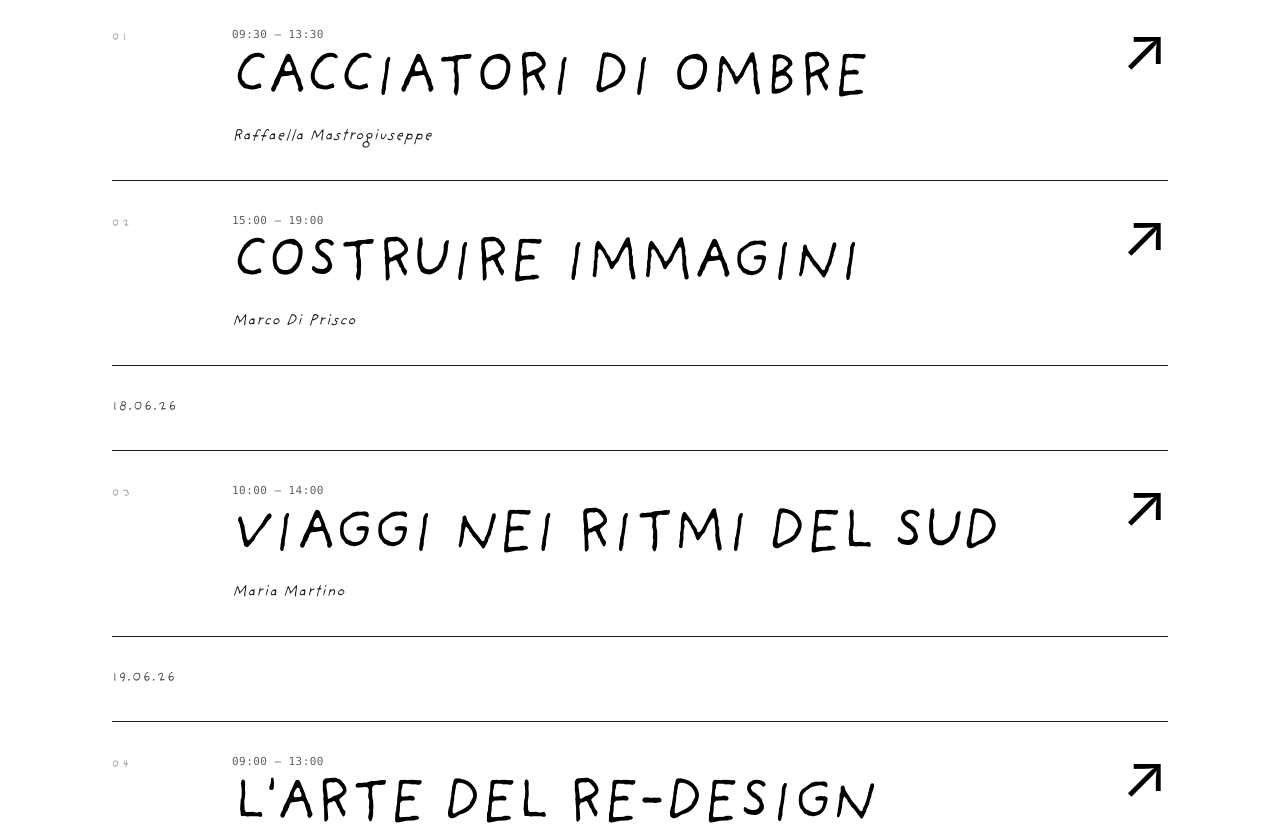
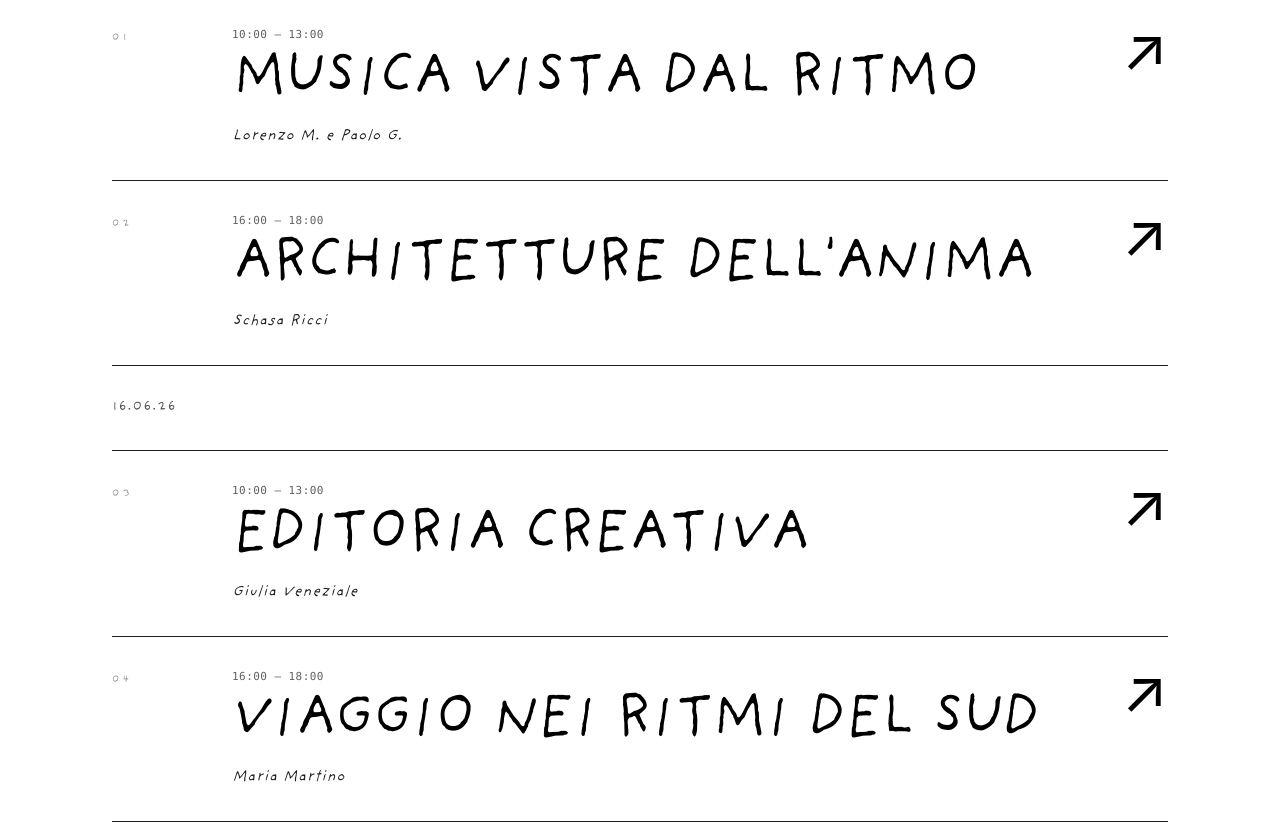
Before and after one commit to carofra/statte-site, a Next.js app: page / in a window 1280 px wide. Shown: the part 5920-6745 px from the top of the page. Built offline with nearby package versions, Linux system fonts and the light colour scheme.

Commit message:
aggiunto programma con date e orari

```diff
--- a/components/LabsSection.tsx
+++ b/components/LabsSection.tsx
@@ -1,28 +1,36 @@
 import Link from "next/link";
 import LabProgramFrame, { labProgramDisplayClass } from "@/components/lab/LabProgramFrame";
-import { labs } from "@/data/labs.js";
+import { labScheduleSorted, labs } from "@/data/labs.js";
 import { sectionEyebrowHeadingClass } from "@/lib/sectionEyebrow";
 
-const sortedLabs = [...labs].sort((a, b) => a.dateSort.localeCompare(b.dateSort));
+const workshopBySlug = Object.fromEntries(labs.map((l) => [l.slug, l]));
 
 const LAB_INTRO =
   "La ricerca non resta chiusa negli studi, ma si apre alla comunità. Una serie di workshop per sperimentare tecniche, visioni e materia viva, guidati dai curatori della residenza.";
 
-type LabRow = { kind: "lab"; key: string; lab: (typeof sortedLabs)[number]; index: number };
+type ScheduleRow = (typeof labScheduleSorted)[number];
+
 type DateRow = { kind: "date"; key: string; label: string };
-type ListRow = DateRow | LabRow;
+type SessionRow = { kind: "session"; key: string; schedule: ScheduleRow; index: number };
+type ListRow = DateRow | SessionRow;
 
 function buildLabListRows(): ListRow[] {
   const rows: ListRow[] = [];
-  sortedLabs.forEach((lab, index) => {
-    const prev = index > 0 ? sortedLabs[index - 1] : null;
-    if (!prev || prev.dateDisplay !== lab.dateDisplay) {
-      rows.push({ kind: "date", key: `date-${lab.dateDisplay}`, label: lab.dateDisplay });
+  let prevDate: string | null = null;
+  let sessionIndex = 0;
+  labScheduleSorted.forEach((schedule) => {
+    if (schedule.dateDisplay !== prevDate) {
+      rows.push({ kind: "date", key: `date-${schedule.dateDisplay}`, label: schedule.dateDisplay });
+      prevDate = schedule.dateDisplay;
     }
-    rows.push({ kind: "lab", key: lab.id, lab, index });
+    rows.push({ kind: "session", key: schedule.id, schedule, index: sessionIndex });
+    sessionIndex += 1;
   });
   return rows;
 }
+
+const rowGridClass =
+  "group grid w-full grid-cols-[minmax(2.25rem,2.75rem)_minmax(0,1fr)_minmax(1.75rem,2.5rem)] items-start gap-x-3 py-6 text-left text-[#1d1d1b] outline-none focus-visible:ring-2 focus-visible:ring-[#1d1d1b] focus-visible:ring-offset-4 focus-visible:ring-offset-background sm:gap-x-4 md:grid-cols-[minmax(3.5rem,5rem)_minmax(0,1fr)_minmax(2.5rem,4rem)] md:gap-x-8 md:py-8 lg:gap-x-10";
 
 export default function LabsSection() {
   const listRows = buildLabListRows();
@@ -55,27 +63,41 @@ export default function LabsSection() {
                   </div>
                 </li>
               ) : (
-                <li key={row.key} className="m-0 list-none border-b border-[#1d1d1b] p-0">
-                  <Link
-                    href={`/lab/${row.lab.slug}`}
-                    className="group grid w-full grid-cols-[minmax(2.25rem,2.75rem)_minmax(0,1fr)_minmax(1.75rem,2.5rem)] items-start gap-x-3 py-6 text-left text-[#1d1d1b] outline-none focus-visible:ring-2 focus-visible:ring-[#1d1d1b] focus-visible:ring-offset-4 focus-visible:ring-offset-background sm:gap-x-4 md:grid-cols-[minmax(3.5rem,5rem)_minmax(0,1fr)_minmax(2.5rem,4rem)] md:gap-x-8 md:py-8 lg:gap-x-10"
-                  >
+                <SessionListItem key={row.key} row={row} />
+              ),
+            )}
+          </ul>
+        </LabProgramFrame>
+      </div>
+    </section>
+  );
+}
+
+function SessionListItem({ row }: { row: SessionRow }) {
+  const s = row.schedule;
+  const workshop = s.slug ? workshopBySlug[s.slug] : undefined;
+  const title = workshop?.title ?? s.displayTitle ?? "";
+  const curator = workshop?.curator ?? s.displayCurator ?? "";
+  const labHref = s.slug ? `/lab/${s.slug}` : "#";
+
+  const inner = (
+    <>
       <span className="select-none pt-0.5 text-[9px] font-medium uppercase leading-snug tracking-[0.32em] text-[#1d1d1b]/50 sm:text-[10px] md:pt-1 md:text-[11px]">
         {String(row.index + 1).padStart(2, "0")}
       </span>
 
       <div className="min-w-0">
         <p className="mb-1.5 font-mono text-[10px] font-normal tabular-nums tracking-[0.04em] text-[#1d1d1b]/70 md:mb-2 md:text-[11px]">
-                        {row.lab.timeRange}
+          {s.timeRange}
         </p>
-                      <h3
-                        className={`${labProgramDisplayClass} text-4xl leading-none text-[#1d1d1b] [text-wrap:balance] md:text-6xl`}
-                      >
-                        {row.lab.title}
+        <h3 className={`${labProgramDisplayClass} text-4xl leading-none text-[#1d1d1b] [text-wrap:balance] md:text-6xl`}>
+          {title}
         </h3>
+        {curator ? (
           <p className="mt-3 max-w-3xl text-sm italic leading-snug tracking-[0.01em] text-[#1d1d1b] md:mt-3.5 md:text-base">
-                        {row.lab.curator}
+            {curator}
           </p>
+        ) : null}
       </div>
 
       <span
@@ -84,13 +106,20 @@ export default function LabsSection() {
       >
         ↗
       </span>
+    </>
+  );
+
+  return (
+    <li className="m-0 list-none border-b border-[#1d1d1b] p-0">
+      {s.externalHref ? (
+        <a href={s.externalHref} className={rowGridClass}>
+          {inner}
+        </a>
+      ) : (
+        <Link href={labHref} className={rowGridClass}>
+          {inner}
         </Link>
+      )}
     </li>
-              ),
-            )}
-          </ul>
-        </LabProgramFrame>
-      </div>
-    </section>
   );
 }
--- a/components/TalkSection.tsx
+++ b/components/TalkSection.tsx
@@ -25,7 +25,7 @@ export default function TalkSection() {
                 SABATO 20 GIUGNO
               </p>
               <p className="mt-3 text-sm font-normal tabular-nums tracking-wide text-[#1d1d1b]/55 md:text-base">
-                ORE 18:30
+                ORE 17:00
               </p>
             </div>
 
--- a/data/labs.js
+++ b/data/labs.js
@@ -1,28 +1,57 @@
 /**
- * Elenco laboratori Stattð (dati statici).
- * Date e orari sono **segnaposto** finché il programma non è definitivo.
- * @type {Array<{
- *   id: string;
- *   slug: string;
- *   title: string;
- *   curator: string;
- *   description: string;
- *   dateDisplay: string;
- *   timeRange: string;
- *   dateSort: string;
- * }>}
+ * Laboratori: definizioni uniche (pagine /lab/[slug]) + calendario flat (home).
+ * @typedef {{ id: string; slug: string; title: string; curator: string; description: string }} Workshop
  */
+
+/** Pagine laboratorio (slug univoci). */
 export const labs = [
+  {
+    id: "la-visione-della-musica",
+    slug: "la-visione-della-musica",
+    title: "MUSICA VISTA DAL RITMO",
+    curator: "Lorenzo M. e Paolo G.",
+    description:
+      "Un laboratorio tra ascolto e pratica: esplorare il ritmo, la visione sonora e la musica come spazio di ricerca condivisa.",
+  },
+  {
+    id: "architetture-dell-anima",
+    slug: "architetture-dell-anima",
+    title: "ARCHITETTURE DELL'ANIMA",
+    curator: "Schasa Ricci",
+    description:
+      "Percorsi tra corpo, spazio interiore e forma: costruire architetture simboliche attraverso pratiche guidate.",
+  },
+  {
+    id: "editoria-creativa",
+    slug: "editoria-creativa",
+    title: "EDITORIA CREATIVA",
+    curator: "Giulia Veneziale",
+    description:
+      "Sperimentare linguaggi editoriali, pieghe del libro e narrazioni visive tra carta, immagine e comunità.",
+  },
+  {
+    id: "viaggi-nei-ritmi-del-sud",
+    slug: "viaggi-nei-ritmi-del-sud",
+    title: "VIAGGIO NEI RITMI DEL SUD",
+    curator: "Maria Martino",
+    description:
+      "Un viaggio sonoro nel Sud tra memorie, corpi e territori: ascolto, gesto e ritmo come pratiche di ricerca.",
+  },
   {
     id: "cacciatori-di-ombre",
     slug: "cacciatori-di-ombre",
     title: "CACCIATORI DI OMBRE",
     curator: "Raffaella Mastrogiuseppe",
     description:
-      "Testo segnaposto: descrizione del laboratorio in arrivo. Qui andranno obiettivi, modalità e note per i partecipanti.",
-    dateDisplay: "16.06.26",
-    timeRange: "09:30 – 13:30",
-    dateSort: "2026-06-16",
+      "Tra luce e assenza: esercizi su immagine, traccia e ombra come linguaggio artistico e collettivo.",
+  },
+  {
+    id: "l-arte-del-re-design",
+    slug: "l-arte-del-re-design",
+    title: "TAGLIA, CUCI E TRASFORMA / RE-DESIGN",
+    curator: "Giusi Cornacchione",
+    description:
+      "Risignificare materiali e indumenti: taglio, cucito e trasformazione come gesti di cura e rigenerazione.",
   },
   {
     id: "costruire-immagini",
@@ -30,54 +59,23 @@ export const labs = [
     title: "COSTRUIRE IMMAGINI",
     curator: "Marco Di Prisco",
     description:
-      "Testo segnaposto: descrizione del laboratorio in arrivo. Qui andranno obiettivi, modalità e note per i partecipanti.",
-    dateDisplay: "16.06.26",
-    timeRange: "15:00 – 19:00",
-    dateSort: "2026-06-16",
-  },
-  {
-    id: "viaggi-nei-ritmi-del-sud",
-    slug: "viaggi-nei-ritmi-del-sud",
-    title: "VIAGGI NEI RITMI DEL SUD",
-    curator: "Maria Martino",
-    description:
-      "Testo segnaposto: descrizione del laboratorio in arrivo. Qui andranno obiettivi, modalità e note per i partecipanti.",
-    dateDisplay: "18.06.26",
-    timeRange: "10:00 – 14:00",
-    dateSort: "2026-06-18",
-  },
-  {
-    id: "l-arte-del-re-design",
-    slug: "l-arte-del-re-design",
-    title: "L'ARTE DEL RE-DESIGN",
-    curator: "Giusi Cornacchione",
-    description:
-      "Testo segnaposto: descrizione del laboratorio in arrivo. Qui andranno obiettivi, modalità e note per i partecipanti.",
-    dateDisplay: "19.06.26",
-    timeRange: "09:00 – 13:00",
-    dateSort: "2026-06-19",
-  },
-  {
-    id: "la-visione-della-musica",
-    slug: "la-visione-della-musica",
-    title: "LA VISIONE DELLA MUSICA",
-    curator: "Lorenzo Mastrogiuseppe e Paolo Giarrusso",
-    description:
-      "Testo segnaposto: descrizione del laboratorio in arrivo. Qui andranno obiettivi, modalità e note per i partecipanti.",
-    dateDisplay: "21.06.26",
-    timeRange: "11:00 – 18:00",
-    dateSort: "2026-06-21",
+      "Costruire immagini tra sperimentazione e dialogo: tecniche, sguardi e narrazioni visive nel tempo della residenza.",
   },
   {
     id: "draw-drink",
     slug: "draw-drink",
-    title: "DRAW & DRINK",
-    curator: "Denny Vitulli",
+    title: "DRINK 'N' DROW",
+    curator: "Denny Vitulli e La stozza",
     description:
-      "Testo segnaposto: descrizione del laboratorio in arrivo. Qui andranno obiettivi, modalità e note per i partecipanti.",
-    dateDisplay: "22.06.26",
-    timeRange: "18:00 – 21:30",
-    dateSort: "2026-06-22",
+      "Un incontro leggero tra disegno, convivialità e ascolto: pratiche rapide e gioco creativo intorno al tavolo.",
+  },
+  {
+    id: "musichiamo",
+    slug: "musichiamo",
+    title: "MUSICHIAMO",
+    curator: "Giada Fiore e Davide Cistriani",
+    description:
+      "Fare musica insieme: improvvisazione, corpo e ascolto come strumenti di composizione collettiva.",
   },
   {
     id: "spazio-vivo",
@@ -85,22 +83,93 @@ export const labs = [
     title: "SPAZIO VIVO",
     curator: "Annarita Iammarone",
     description:
-      "Testo segnaposto: descrizione del laboratorio in arrivo. Qui andranno obiettivi, modalità e note per i partecipanti.",
-    dateDisplay: "24.06.26",
-    timeRange: "09:30 – 13:00",
-    dateSort: "2026-06-24",
+      "Occupare lo spazio con presenza e relazione: esercizi tra movimento, voce e dispositivi partecipativi.",
   },
   {
-    id: "oreficeria-creativa",
-    slug: "oreficeria-creativa",
-    title: "OREFICERIA CREATIVA",
-    curator: "Burgi Stellar",
+    id: "pittura-magica",
+    slug: "pittura-magica",
+    title: "PITTURA MAGICA",
+    curator: "Giada Iannetta",
     description:
-      "Testo segnaposto: descrizione del laboratorio in arrivo. Qui andranno obiettivi, modalità e note per i partecipanti.",
-    dateDisplay: "26.06.26",
-    timeRange: "10:00 – 16:00",
-    dateSort: "2026-06-26",
+      "Colore, materia e immaginazione: esplorare la pittura come rituale e incontro tra gesti e visioni.",
   },
 ];
 
+/**
+ * Occorrenze in ordine di programma (stessa data può ripetersi più voci).
+ * `slug` → pagina lab; `externalHref` → ancore home (talk / mostra).
+ */
+export const labSchedule = [
+  { id: "s-150610", slug: "la-visione-della-musica", dateSort: "2026-06-15", dateDisplay: "15.06.26", timeRange: "10:00 – 13:00" },
+  { id: "s-150616", slug: "architetture-dell-anima", dateSort: "2026-06-15", dateDisplay: "15.06.26", timeRange: "16:00 – 18:00" },
+  { id: "s-160610", slug: "editoria-creativa", dateSort: "2026-06-16", dateDisplay: "16.06.26", timeRange: "10:00 – 13:00" },
+  { id: "s-160616", slug: "viaggi-nei-ritmi-del-sud", dateSort: "2026-06-16", dateDisplay: "16.06.26", timeRange: "16:00 – 18:00" },
+  { id: "s-170610", slug: "la-visione-della-musica", dateSort: "2026-06-17", dateDisplay: "17.06.26", timeRange: "10:00 – 13:00" },
+  { id: "s-170614", slug: "viaggi-nei-ritmi-del-sud", dateSort: "2026-06-17", dateDisplay: "17.06.26", timeRange: "14:30 – 17:00" },
+  { id: "s-170617", slug: "cacciatori-di-ombre", dateSort: "2026-06-17", dateDisplay: "17.06.26", timeRange: "17:30 – 19:00" },
+  { id: "s-180609", slug: "architetture-dell-anima", dateSort: "2026-06-18", dateDisplay: "18.06.26", timeRange: "09:00 – 11:00" },
+  { id: "s-180611", slug: "cacciatori-di-ombre", dateSort: "2026-06-18", dateDisplay: "18.06.26", timeRange: "11:00 – 13:30" },
+  { id: "s-180616", slug: "editoria-creativa", dateSort: "2026-06-18", dateDisplay: "18.06.26", timeRange: "16:00 – 19:00" },
+  { id: "s-190610", slug: "l-arte-del-re-design", dateSort: "2026-06-19", dateDisplay: "19.06.26", timeRange: "10:00 – 13:00" },
+  { id: "s-190616", slug: "costruire-immagini", dateSort: "2026-06-19", dateDisplay: "19.06.26", timeRange: "16:00 – 18:00" },
+  { id: "s-200610", slug: "costruire-immagini", dateSort: "2026-06-20", dateDisplay: "20.06.26", timeRange: "10:00 – 13:00" },
+  {
+    id: "s-200617-talk",
+    externalHref: "/#talk",
+    dateSort: "2026-06-20",
+    dateDisplay: "20.06.26",
+    timeRange: "17:00",
+    displayTitle: "TALK",
+    displayCurator: "Arte e Molise",
+  },
+  {
+    id: "s-210617",
+    slug: "draw-drink",
+    dateSort: "2026-06-21",
+    dateDisplay: "21.06.26",
+    timeRange: "17:00 – 19:00",
+  },
+  { id: "s-220610", slug: "editoria-creativa", dateSort: "2026-06-22", dateDisplay: "22.06.26", timeRange: "10:00 – 13:00" },
+  { id: "s-220614", slug: "musichiamo", dateSort: "2026-06-22", dateDisplay: "22.06.26", timeRange: "14:00 – 16:30" },
+  { id: "s-220616", slug: "spazio-vivo", dateSort: "2026-06-22", dateDisplay: "22.06.26", timeRange: "16:30 – 18:00" },
+  { id: "s-230610", slug: "musichiamo", dateSort: "2026-06-23", dateDisplay: "23.06.26", timeRange: "10:00 – 13:00" },
+  { id: "s-230616a", slug: "la-visione-della-musica", dateSort: "2026-06-23", dateDisplay: "23.06.26", timeRange: "16:00 – 18:00" },
+  { id: "s-230616b", slug: "viaggi-nei-ritmi-del-sud", dateSort: "2026-06-23", dateDisplay: "23.06.26", timeRange: "16:00 – 19:00" },
+  { id: "s-240610", slug: "musichiamo", dateSort: "2026-06-24", dateDisplay: "24.06.26", timeRange: "10:00 – 13:00" },
+  { id: "s-240614", slug: "editoria-creativa", dateSort: "2026-06-24", dateDisplay: "24.06.26", timeRange: "14:00 – 17:00" },
+  { id: "s-240616", slug: "viaggi-nei-ritmi-del-sud", dateSort: "2026-06-24", dateDisplay: "24.06.26", timeRange: "16:00 – 19:00" },
+  { id: "s-250610", slug: "costruire-immagini", dateSort: "2026-06-25", dateDisplay: "25.06.26", timeRange: "10:00 – 13:00" },
+  { id: "s-250614", slug: "pittura-magica", dateSort: "2026-06-25", dateDisplay: "25.06.26", timeRange: "14:00 – 18:00" },
+  { id: "s-250616", slug: "musichiamo", dateSort: "2026-06-25", dateDisplay: "25.06.26", timeRange: "16:00 – 18:30" },
+  { id: "s-260611", slug: "pittura-magica", dateSort: "2026-06-26", dateDisplay: "26.06.26", timeRange: "11:00 – 13:00" },
+  { id: "s-260616", slug: "architetture-dell-anima", dateSort: "2026-06-26", dateDisplay: "26.06.26", timeRange: "16:00 – 18:00" },
+  {
+    id: "s-270-mostra",
+    externalHref: "/#mostra",
+    dateSort: "2026-06-27",
+    dateDisplay: "27.06.26",
+    timeRange: "—",
+    displayTitle: "MOSTRA",
+    displayCurator: "Finale di residenza",
+  },
+  {
+    id: "s-280-mostra",
+    externalHref: "/#mostra",
+    dateSort: "2026-06-28",
+    dateDisplay: "28.06.26",
+    timeRange: "—",
+    displayTitle: "MOSTRA",
+    displayCurator: "Finale di residenza",
+  },
+];
+
+/** Calendario in ordine di data e di inserimento nella giornata. */
+export const labScheduleSorted = [...labSchedule]
+  .map((row, order) => ({ ...row, order }))
+  .sort((a, b) => {
+    const d = a.dateSort.localeCompare(b.dateSort);
+    if (d !== 0) return d;
+    return a.order - b.order;
+  });
+
 export default labs;
```
Lines whose indentation alone changed are shown as unchanged.
